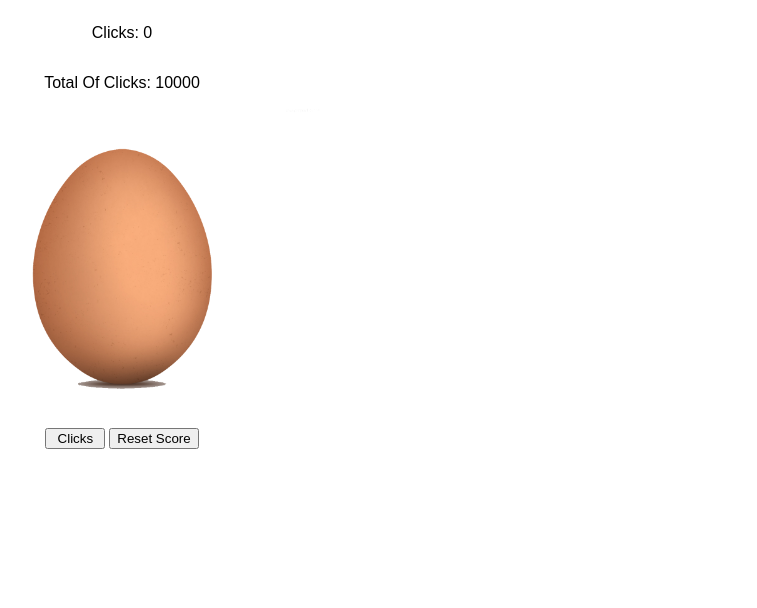
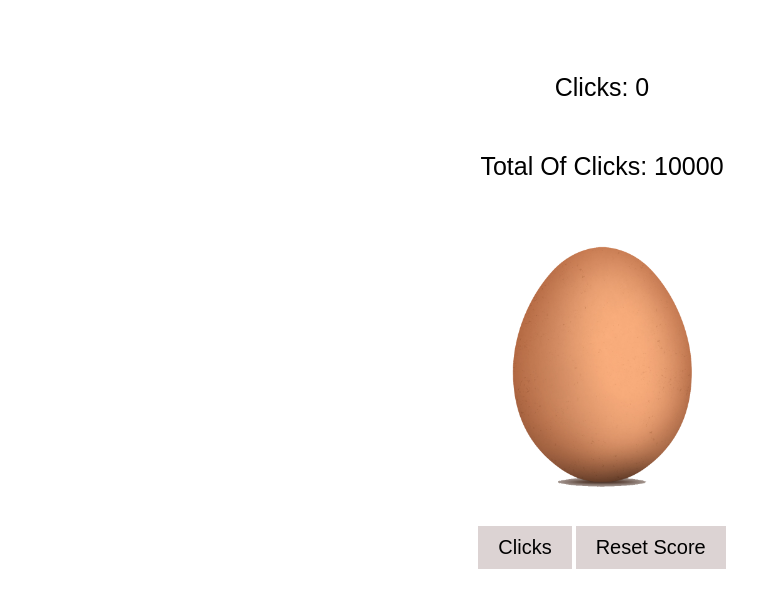
Before and after one commit to RobloxCode/Egg_Game, a plain HTML site: page index.html in a window 1280 px wide. Shown: the whole page, without its empty margins (136-893 px from the left). Drawn offline with Linux system fonts and the light colour scheme.

Commit message:
Update style.css

```diff
--- a/style.css
+++ b/style.css
@@ -6,17 +6,37 @@ button:hover{
     cursor: pointer;
 }
 
+#clicks,
+#remaining_clicks,
+#page_title{
+    font-size: 25px
+}
+
 #egg_photo{
     width: 400px;
 }
 
 #container{
+    justify-content: center;
+    align-items: center;
     display: flex;
     flex-direction: column;
-    width: 500px;
+    width: 600px;
+    height: 600px;
     align-items: center;
+    margin-left: 430px;
 }
 
+#reset_score_button,
 #punch_button{
-    width: 60px;
+    font-size: 20px;
+    border: none;
+    padding: 10px 20px;
+    background-color: rgb(220, 211, 211);
 }
+
+#reset_score_button:hover,
+#punch_button:hover{
+    background-color: rgb(202, 195, 195);
+    transition: 0.15s;
+}
```
